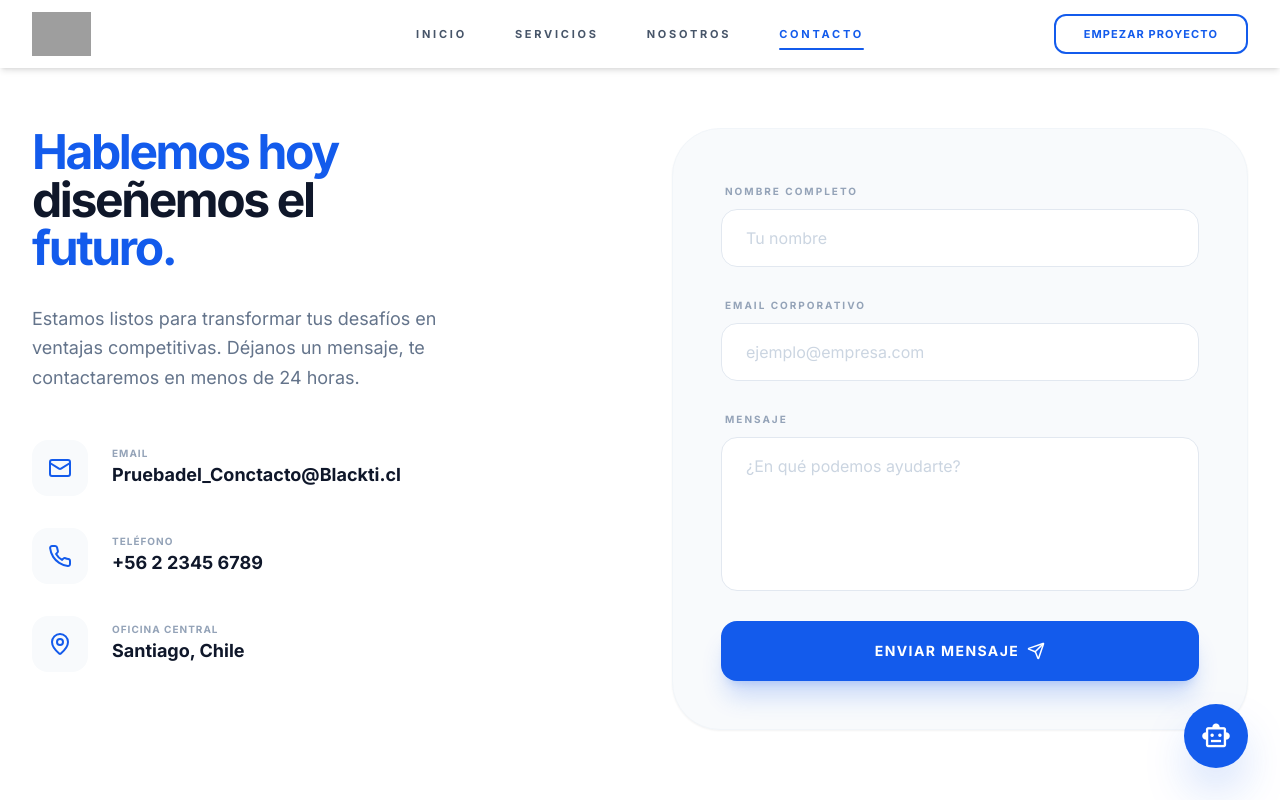
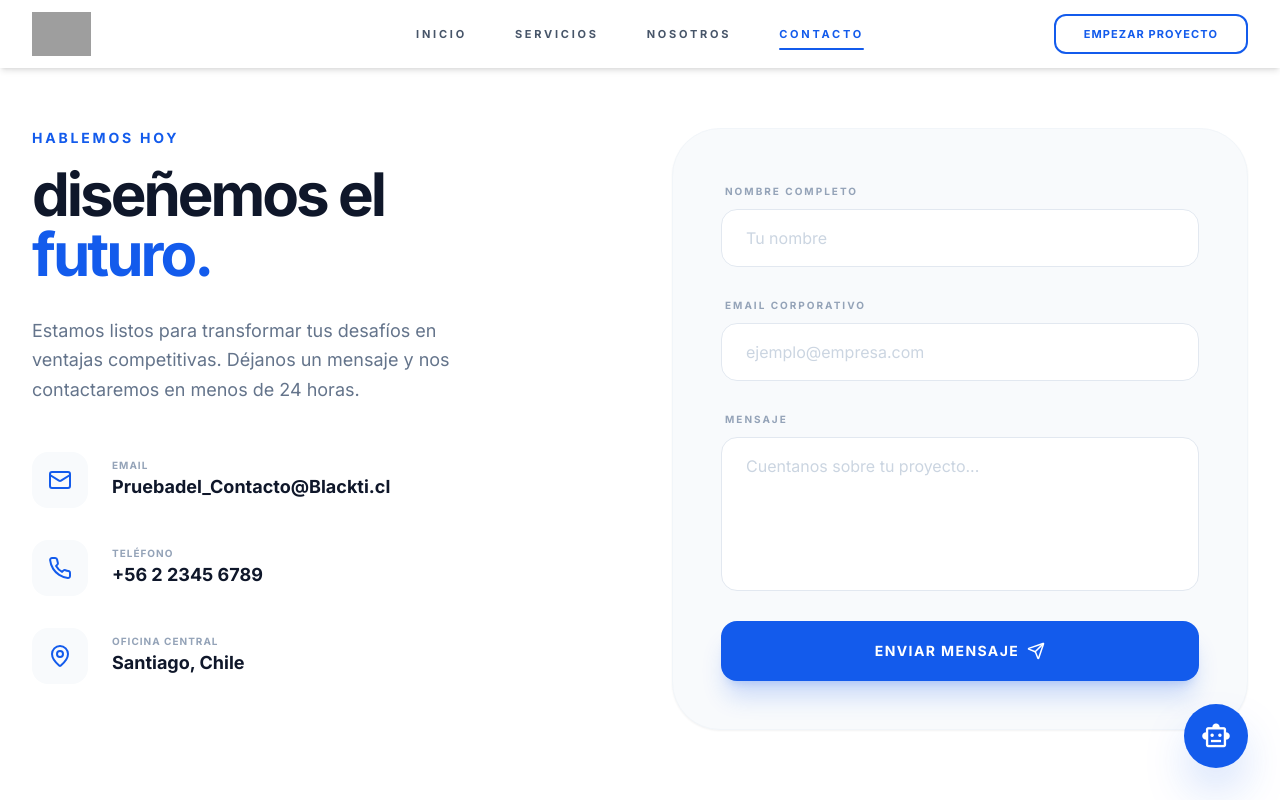
Before and after one commit to asinomas/paginaultima, a React (Vite) app in the folder Pagina_ultima/: page / in a window 1280 px wide. Both pictures are taken after a click on the button "CONTACTO". Shown: the top 800 px of the page. Built offline with nearby package versions, Linux system fonts and the light colour scheme; grey boxes are pictures that could not be loaded.

Commit message:
Update ContactDetail.tsx

```diff
--- a/Pagina_ultima/src/components/ContactDetail.tsx
+++ b/Pagina_ultima/src/components/ContactDetail.tsx
@@ -7,7 +7,7 @@ const ContactDetail: React.FC = () => {
 
 
   // EDITAR AQUÍ EL CORREO ELECTRÓNICO
-  const EMAIL_DE_RECEPCION = "Pruebadel_Conctacto@Blackti.cl";
+  const EMAIL_DE_RECEPCION = "Pruebadel_Contacto@Blackti.cl";
 
 
   const handleSubmit = async (e: React.FormEvent<HTMLFormElement>) => {
@@ -27,16 +27,21 @@ const ContactDetail: React.FC = () => {
       <div className="container mx-auto max-w-7xl px-6 lg:px-8">
         <div className="grid grid-cols-1 lg:grid-cols-2 gap-16 items-start">
 
-          {/* COLUMNA IZQUIERDA: TÍTULO EN TAMAÑO ORIGINAL */}
+          {/* COLUMNA IZQUIERDA: ESTILO "EXCELENCIA OPERATIVA" APLICADO */}
           <div className="lg:sticky lg:top-32">
-            <h2 className="text-4xl lg:text-5xl font-black text-slate-900 mb-8 tracking-tighter leading-tight">
-              <span className="text-[#135bec]">Hablemos hoy</span> <br />
+            {/* "Hablemos hoy" con el estilo exacto de la frase del Hero */}
+            <h4 className="text-[#135bec] font-bold uppercase tracking-[0.2em] text-sm mb-4">
+              Hablemos hoy
+            </h4>
+
+            {/* El resto del título según tus indicaciones de color */}
+            <h2 className="text-5xl lg:text-6xl font-black text-slate-900 mb-8 tracking-tighter leading-tight">
               diseñemos el <br />
               <span className="text-[#135bec]">futuro.</span>
             </h2>
 
             <p className="text-slate-500 text-lg mb-12 max-w-md leading-relaxed">
-              Estamos listos para transformar tus desafíos en ventajas competitivas. Déjanos un mensaje, te contactaremos en menos de 24 horas.
+              Estamos listos para transformar tus desafíos en ventajas competitivas. Déjanos un mensaje y nos contactaremos en menos de 24 horas.
             </p>
 
             <div className="space-y-8">
@@ -76,7 +81,6 @@ const ContactDetail: React.FC = () => {
           <div className="relative group">
             <div className="bg-slate-50 p-8 lg:p-12 rounded-[3rem] border border-slate-100 relative overflow-hidden min-h-[580px] flex flex-col justify-center shadow-sm">
 
-              {/* PANTALLA DE ÉXITO */}
               {isSent && (
                 <div className="absolute inset-0 bg-white/95 backdrop-blur-sm z-50 flex flex-col items-center justify-center text-center p-8 animate-[fadeIn_0.5s_ease-out]">
                   <div className="size-24 bg-green-100 text-green-600 rounded-full flex items-center justify-center mb-8 border border-green-200 shadow-lg shadow-green-500/10">
@@ -95,7 +99,6 @@ const ContactDetail: React.FC = () => {
                 </div>
               )}
 
-              {/* FORMULARIO */}
               <form onSubmit={handleSubmit} className="space-y-6 relative z-10">
                 <div className="space-y-2">
                   <label className="text-[10px] font-black text-slate-400 uppercase tracking-[0.2em] ml-1">Nombre Completo</label>
@@ -109,7 +112,7 @@ const ContactDetail: React.FC = () => {
 
                 <div className="space-y-2">
                   <label className="text-[10px] font-black text-slate-400 uppercase tracking-[0.2em] ml-1">Mensaje</label>
-                  <textarea required rows={5} placeholder="¿En qué podemos ayudarte?" className="w-full bg-white border border-slate-200 rounded-2xl px-6 py-4 text-slate-900 focus:ring-2 focus:ring-[#135bec] focus:border-transparent outline-none transition-all placeholder:text-slate-300 resize-none"></textarea>
+                  <textarea required rows={5} placeholder="Cuentanos sobre tu proyecto..." className="w-full bg-white border border-slate-200 rounded-2xl px-6 py-4 text-slate-900 focus:ring-2 focus:ring-[#135bec] focus:border-transparent outline-none transition-all placeholder:text-slate-300 resize-none"></textarea>
                 </div>
 
                 <button
```
